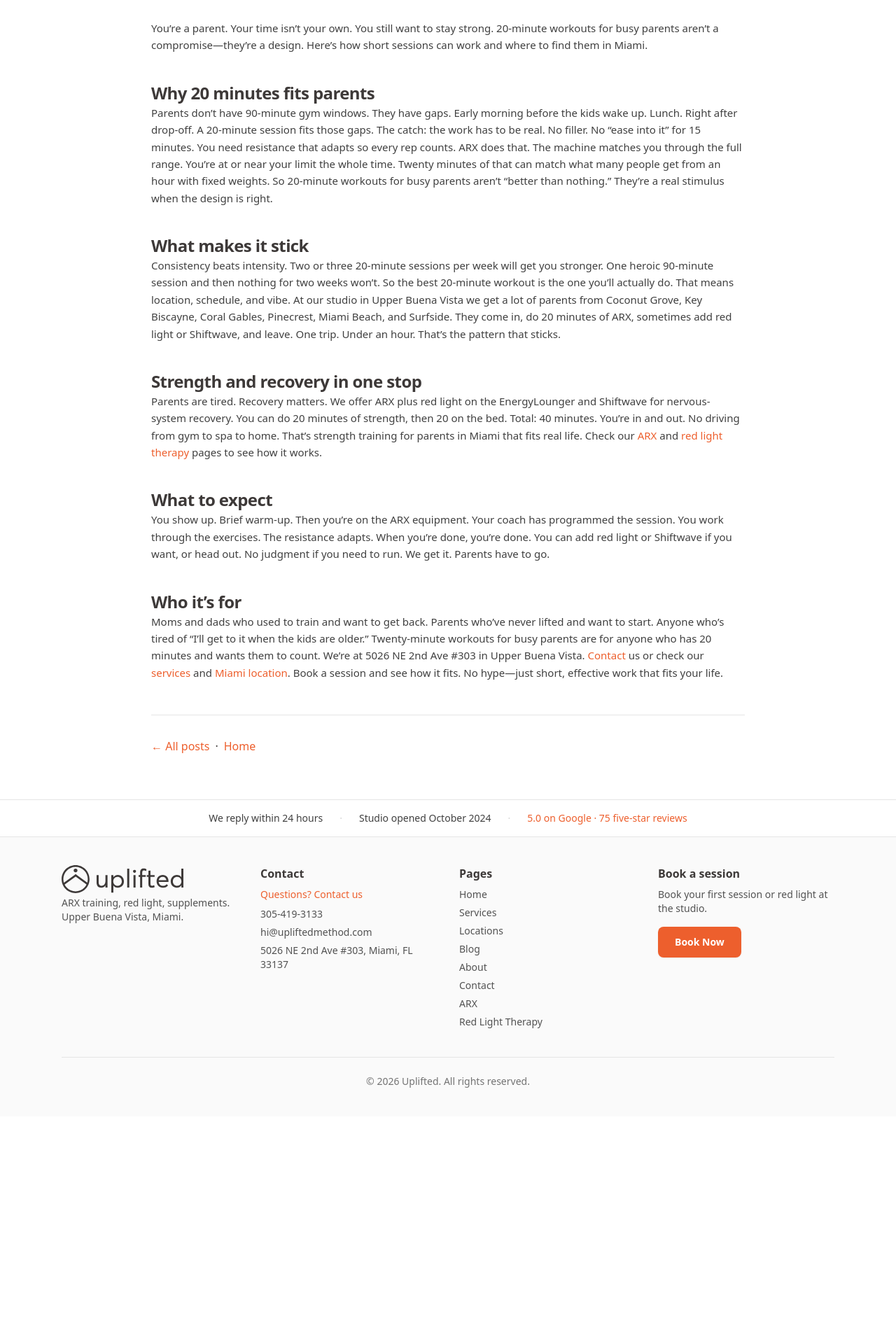
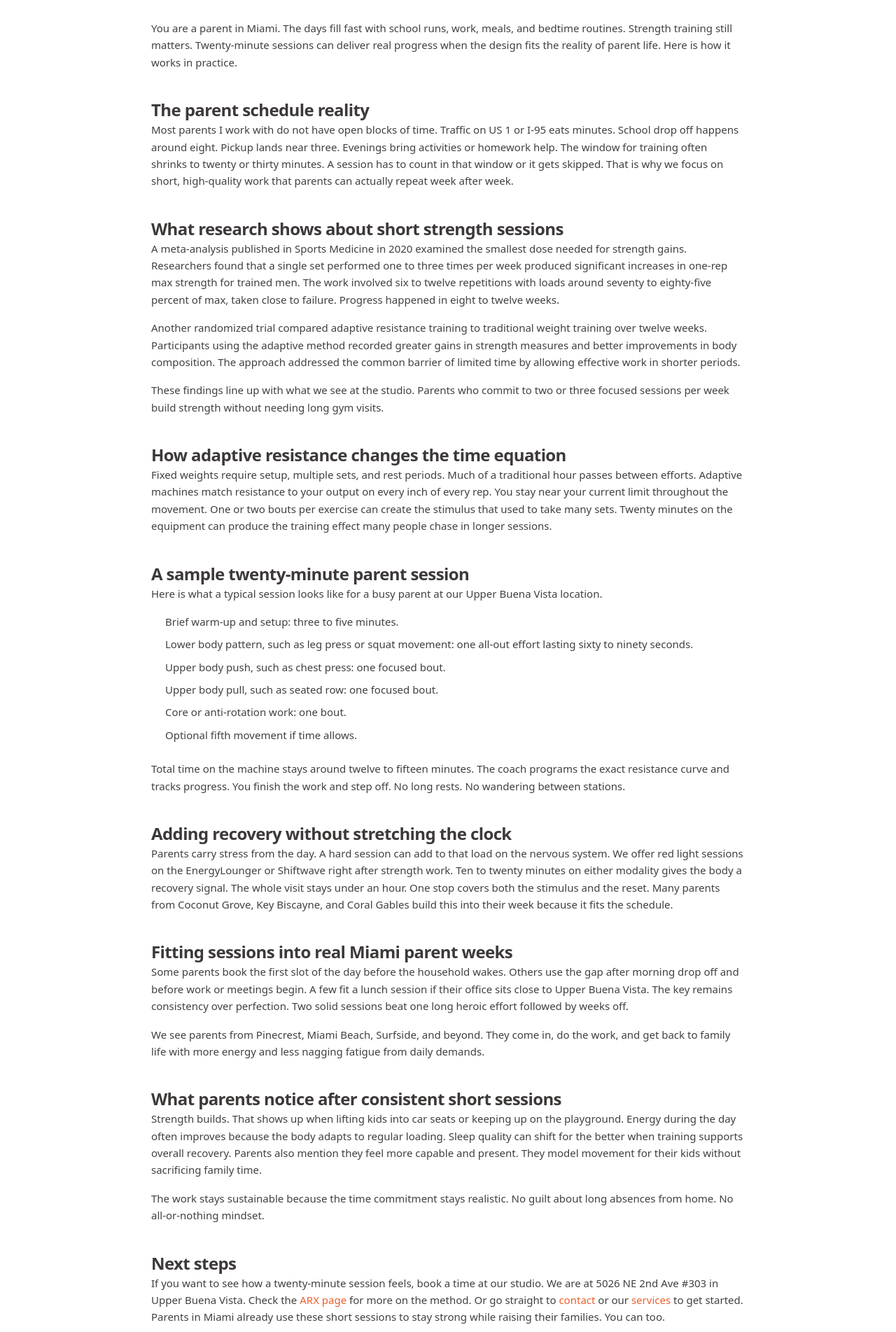
Before and after one commit to upliftedmethod/upliftedmethod-website, a Next.js app: page /blog/20-minute-workouts-busy-parents in a window 1280 px wide. Shown: the part 197-2100 px from the top of the page at 70% size. Before the commit the page ends 1792 px from the top, so only its background shows below. Built offline with nearby package versions, Linux system fonts and the light colour scheme.

Commit message:
Update blog post: 20-Minute Workouts for Busy Parents

```diff
--- a/app/blog/_posts/TwentyMinuteWorkoutsBusyParents.tsx
+++ b/app/blog/_posts/TwentyMinuteWorkoutsBusyParents.tsx
@@ -1,39 +1,90 @@
 import Link from "next/link";
 
 /**
- * Post: 20-minute workouts for busy parents (~1,200–1,500 words)
- * Keywords: 20 minute workout for busy parents, strength training for parents Miami.
+ * Post: 20-minute workouts for busy parents
  */
 export default function TwentyMinuteWorkoutsBusyParentsBody() {
   return (
     <div className="prose-custom">
       <p>
-        You’re a parent. Your time isn’t your own. You still want to stay strong. 20-minute workouts for busy parents aren’t a compromise—they’re a design. Here’s how short sessions can work and where to find them in Miami.
+        You are a parent in Miami. The days fill fast with school runs, work, meals, and bedtime routines. Strength training still matters. Twenty-minute sessions can deliver real progress when the design fits the reality of parent life. Here is how it works in practice.
       </p>
 
-      <h2>Why 20 minutes fits parents</h2>
+      <h2>The parent schedule reality</h2>
       <p>
-        Parents don’t have 90-minute gym windows. They have gaps. Early morning before the kids wake up. Lunch. Right after drop-off. A 20-minute session fits those gaps. The catch: the work has to be real. No filler. No “ease into it” for 15 minutes. You need resistance that adapts so every rep counts. ARX does that. The machine matches you through the full range. You’re at or near your limit the whole time. Twenty minutes of that can match what many people get from an hour with fixed weights. So 20-minute workouts for busy parents aren’t “better than nothing.” They’re a real stimulus when the design is right.
+        Most parents I work with do not have open blocks of time. Traffic on US 1 or I-95 eats minutes. School drop off happens around eight. Pickup lands near three. Evenings bring activities or homework help. The window for training often shrinks to twenty or thirty minutes. A session has to count in that window or it gets skipped. That is why we focus on short, high-quality work that parents can actually repeat week after week.
       </p>
 
-      <h2>What makes it stick</h2>
+      <h2>What research shows about short strength sessions</h2>
       <p>
-        Consistency beats intensity. Two or three 20-minute sessions per week will get you stronger. One heroic 90-minute session and then nothing for two weeks won’t. So the best 20-minute workout is the one you’ll actually do. That means location, schedule, and vibe. At our studio in Upper Buena Vista we get a lot of parents from Coconut Grove, Key Biscayne, Coral Gables, Pinecrest, Miami Beach, and Surfside. They come in, do 20 minutes of ARX, sometimes add red light or Shiftwave, and leave. One trip. Under an hour. That’s the pattern that sticks.
+        A meta-analysis published in Sports Medicine in 2020 examined the smallest dose needed for strength gains. Researchers found that a single set performed one to three times per week produced significant increases in one-rep max strength for trained men. The work involved six to twelve repetitions with loads around seventy to eighty-five percent of max, taken close to failure. Progress happened in eight to twelve weeks.
       </p>
 
-      <h2>Strength and recovery in one stop</h2>
       <p>
-        Parents are tired. Recovery matters. We offer ARX plus red light on the EnergyLounger and Shiftwave for nervous-system recovery. You can do 20 minutes of strength, then 20 on the bed. Total: 40 minutes. You’re in and out. No driving from gym to spa to home. That’s strength training for parents in Miami that fits real life. Check our <Link href="/arx" className="font-medium text-primary hover:underline">ARX</Link> and <Link href="/red-light-therapy" className="font-medium text-primary hover:underline">red light therapy</Link> pages to see how it works.
+        Another randomized trial compared adaptive resistance training to traditional weight training over twelve weeks. Participants using the adaptive method recorded greater gains in strength measures and better improvements in body composition. The approach addressed the common barrier of limited time by allowing effective work in shorter periods.
       </p>
 
-      <h2>What to expect</h2>
       <p>
-        You show up. Brief warm-up. Then you’re on the ARX equipment. Your coach has programmed the session. You work through the exercises. The resistance adapts. When you’re done, you’re done. You can add red light or Shiftwave if you want, or head out. No judgment if you need to run. We get it. Parents have to go.
+        These findings line up with what we see at the studio. Parents who commit to two or three focused sessions per week build strength without needing long gym visits.
       </p>
 
-      <h2>Who it’s for</h2>
+      <h2>How adaptive resistance changes the time equation</h2>
       <p>
-        Moms and dads who used to train and want to get back. Parents who’ve never lifted and want to start. Anyone who’s tired of “I’ll get to it when the kids are older.” Twenty-minute workouts for busy parents are for anyone who has 20 minutes and wants them to count. We’re at 5026 NE 2nd Ave #303 in Upper Buena Vista. <Link href="/contact" className="font-medium text-primary hover:underline">Contact</Link> us or check our <Link href="/services" className="font-medium text-primary hover:underline">services</Link> and <Link href="/locations/fl/miami" className="font-medium text-primary hover:underline">Miami location</Link>. Book a session and see how it fits. No hype—just short, effective work that fits your life.
+        Fixed weights require setup, multiple sets, and rest periods. Much of a traditional hour passes between efforts. Adaptive machines match resistance to your output on every inch of every rep. You stay near your current limit throughout the movement. One or two bouts per exercise can create the stimulus that used to take many sets. Twenty minutes on the equipment can produce the training effect many people chase in longer sessions.
+      </p>
+
+      <h2>A sample twenty-minute parent session</h2>
+      <p>
+        Here is what a typical session looks like for a busy parent at our Upper Buena Vista location.
+      </p>
+
+      <ul>
+        <li>Brief warm-up and setup: three to five minutes.</li>
+        <li>Lower body pattern, such as leg press or squat movement: one all-out effort lasting sixty to ninety seconds.</li>
+        <li>Upper body push, such as chest press: one focused bout.</li>
+        <li>Upper body pull, such as seated row: one focused bout.</li>
+        <li>Core or anti-rotation work: one bout.</li>
+        <li>Optional fifth movement if time allows.</li>
+      </ul>
+
+      <p>
+        Total time on the machine stays around twelve to fifteen minutes. The coach programs the exact resistance curve and tracks progress. You finish the work and step off. No long rests. No wandering between stations.
+      </p>
+
+      <h2>Adding recovery without stretching the clock</h2>
+      <p>
+        Parents carry stress from the day. A hard session can add to that load on the nervous system. We offer red light sessions on the EnergyLounger or Shiftwave right after strength work. Ten to twenty minutes on either modality gives the body a recovery signal. The whole visit stays under an hour. One stop covers both the stimulus and the reset. Many parents from Coconut Grove, Key Biscayne, and Coral Gables build this into their week because it fits the schedule.
+      </p>
+
+      <h2>Fitting sessions into real Miami parent weeks</h2>
+      <p>
+        Some parents book the first slot of the day before the household wakes. Others use the gap after morning drop off and before work or meetings begin. A few fit a lunch session if their office sits close to Upper Buena Vista. The key remains consistency over perfection. Two solid sessions beat one long heroic effort followed by weeks off.
+      </p>
+
+      <p>
+        We see parents from Pinecrest, Miami Beach, Surfside, and beyond. They come in, do the work, and get back to family life with more energy and less nagging fatigue from daily demands.
+      </p>
+
+      <h2>What parents notice after consistent short sessions</h2>
+      <p>
+        Strength builds. That shows up when lifting kids into car seats or keeping up on the playground. Energy during the day often improves because the body adapts to regular loading. Sleep quality can shift for the better when training supports overall recovery. Parents also mention they feel more capable and present. They model movement for their kids without sacrificing family time.
+      </p>
+
+      <p>
+        The work stays sustainable because the time commitment stays realistic. No guilt about long absences from home. No all-or-nothing mindset.
+      </p>
+
+      <h2>Next steps</h2>
+      <p>
+        If you want to see how a twenty-minute session feels, book a time at our studio. We are at 5026 NE 2nd Ave #303 in Upper Buena Vista. Check the <Link href="/arx" className="font-medium text-primary hover:underline">ARX page</Link> for more on the method. Or go straight to <Link href="/contact" className="font-medium text-primary hover:underline">contact</Link> or our <Link href="/services" className="font-medium text-primary hover:underline">services</Link> to get started. Parents in Miami already use these short sessions to stay strong while raising their families. You can too.
+      </p>
+
+      <h2>Sources</h2>
+      <p>
+        Androulakis-Korakakis P, et al. The Minimum Effective Training Dose Required to Increase 1RM Strength in Resistance-Trained Men: A Systematic Review and Meta-Analysis. Sports Med. 2020 Apr;50(4):751-765. https://pubmed.ncbi.nlm.nih.gov/31797219/
+      </p>
+      <p>
+        Dalleck LC, Dalleck AM, Byrd BR. Personalized, Adaptive Resistance Training is Superior to Traditional Resistance Exercise – A Randomized, Controlled Trial. International Journal of Research in Exercise Physiology. 2021 May 18. https://ijrep.org/personalized-adaptive-resistance-training-is-superior-to-traditional-resistance-exercise-a-randomized-controlled-trial/
       </p>
     </div>
   );
```
